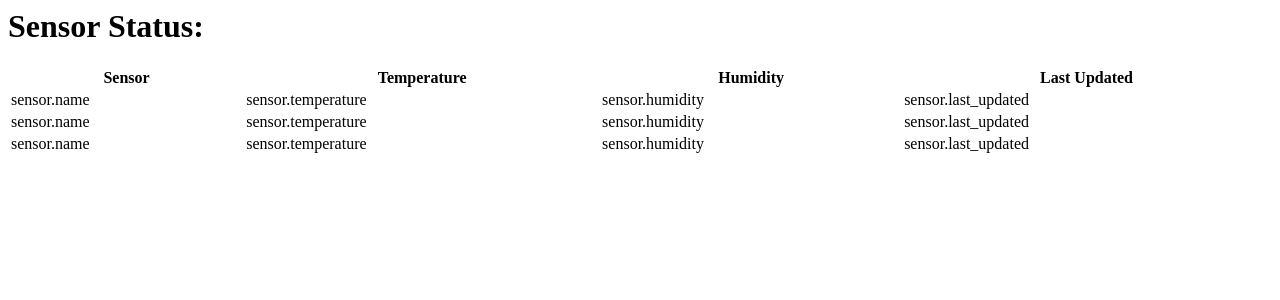
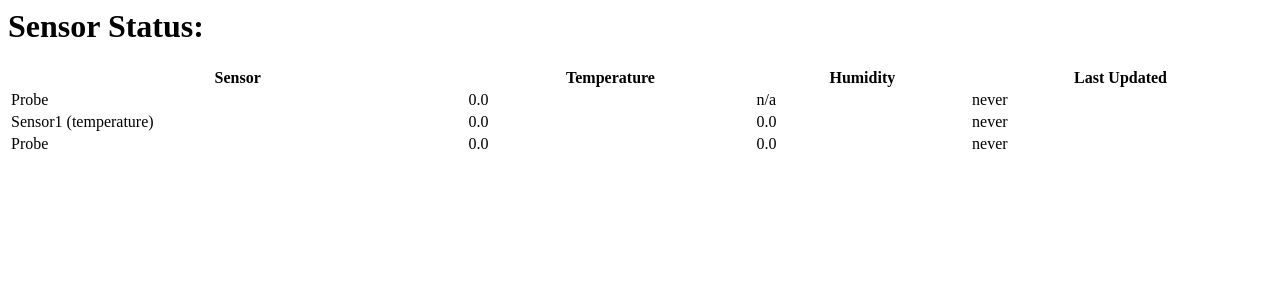
Before and after one commit to mkwarman/enviro-manager, a Flask app: page /new in a window 1280 px wide. Shown: the top 300 px of the page. Run offline with Flask 2, Linux system fonts and the light colour scheme; parts of the project's set-up code (start-up, migrations or seed data) failed here and were passed over.

Commit message:
reference objects rather than text

```diff
--- a/templates/index.html
+++ b/templates/index.html
@@ -13,10 +13,10 @@
             </tr>
             {% for sensor in sensors %}
             <tr>
-                <td>sensor.name</td>
-                <td>sensor.temperature</td>
-                <td>sensor.humidity</td>
-                <td>sensor.last_updated</td>
+                <td>{{ sensor.name }}</td>
+                <td>{{ sensor.temperature }}</td>
+                <td>{{ sensor.humidity }}</td>
+                <td>{{ sensor.last_updated }}</td>
             </tr>
             {% endfor %}
         </table>
```
